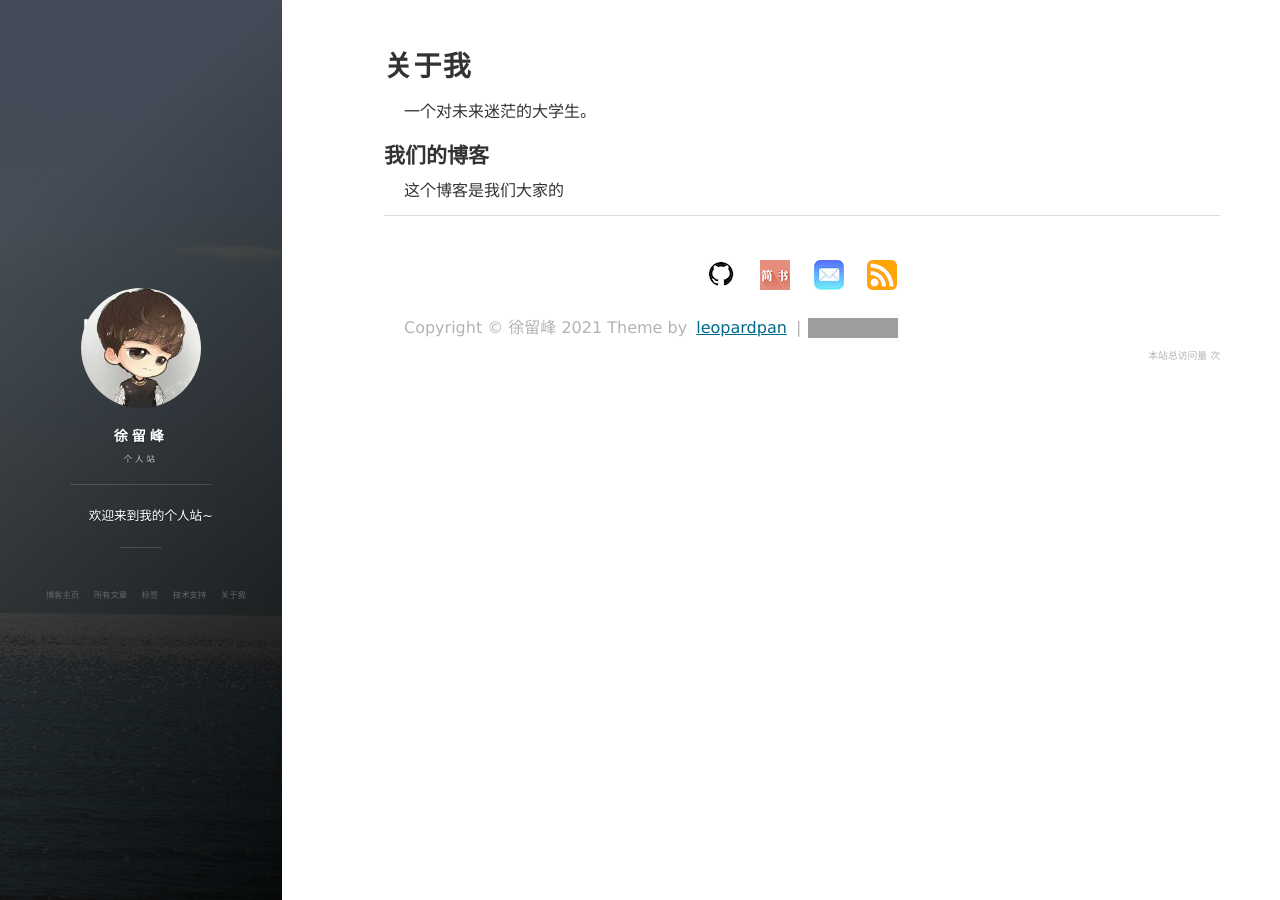
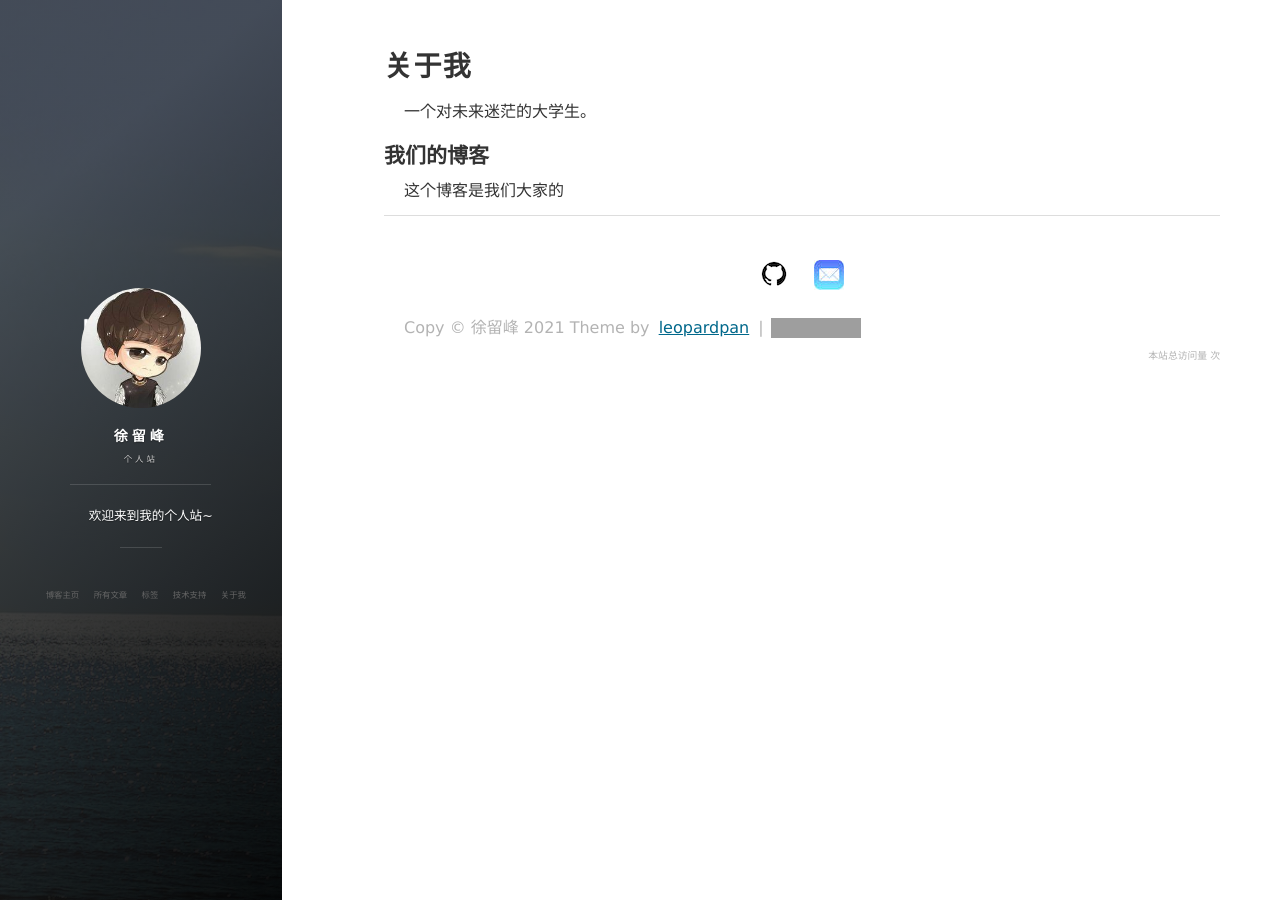
Before and after one commit to xiaofengbuxiangqiaodama/xiaofengbuxiangqiaodama.github.io, a Jekyll site: the page built from about.md, in a window 1280 px wide. Built offline with Jekyll 4.4.1, drawn with Linux system fonts in a browser that asks for light colours; nearby versions of some CDN libraries; comment, search, counter and statistics services are not loaded; grey boxes are pictures that could not be loaded.

Commit message:
Update footer.html

```diff
--- a/_includes/footer.html
+++ b/_includes/footer.html
@@ -33,26 +33,6 @@
 
           {% endif %}
 
-          {% if site.social.jianshu %}
-          <!-- Zhihu -->
-          <li class="navigation__item_social">
-            <a href="https://www.jianshu.com/u/{{site.social.jianshu}}" title="@{{site.social.jianshu}}" target="_blank">
-              <div class="footer-social-icon" style="background:url(/images/jianshu.png);"></div>
-            </a>
-          </li>
-
-          {% endif %}
-
-          {% if site.social.weibo %}
-          <!-- Weibo -->
-          <li class="navigation__item_social">
-            <a href="http://weibo.com/{{site.social.weibo}}" title="@{{site.social.weibo}} 的微博" target="_blank">
-              <div class="footer-social-icon" style="background:url(/images/weibo.png);"></div>
-            </a>
-          </li>
-          {% endif %}
-
-
           {% if site.social.twitter %}
           <!-- Twitter -->
           <li class="navigation__item_social">
@@ -72,13 +52,7 @@
           </li>
           {% endif %}
 
-          <!-- RSS -->
-          <li class="navigation__item_social">
-            <a href="/feed.xml" rel="author" title="RSS" target="_blank">
-              <div class="footer-social-icon" style="background:url(/images/rss.png);"></div>
-              <span class="label">RSS</span>
-            </a>
-          </li>
+
 
           </ul>
         </nav>
@@ -87,7 +61,7 @@
 
         <div class = "footer_div">
            <p class="copyright text-muted">
-            Copyright &copy; {{ site.title }} {{ site.time | date: '%Y' }} Theme by <a href="https://leopardpan.cn/">leopardpan</a> |
+            Copy &copy; {{ site.title }} {{ site.time | date: '%Y' }} Theme by <a href="https://leopardpan.cn/">leopardpan</a> |
             <iframe
                 style="margin-left: 2px; margin-bottom:-5px;"
                 frameborder="0" scrolling="0" width="91px" height="20px"
```
